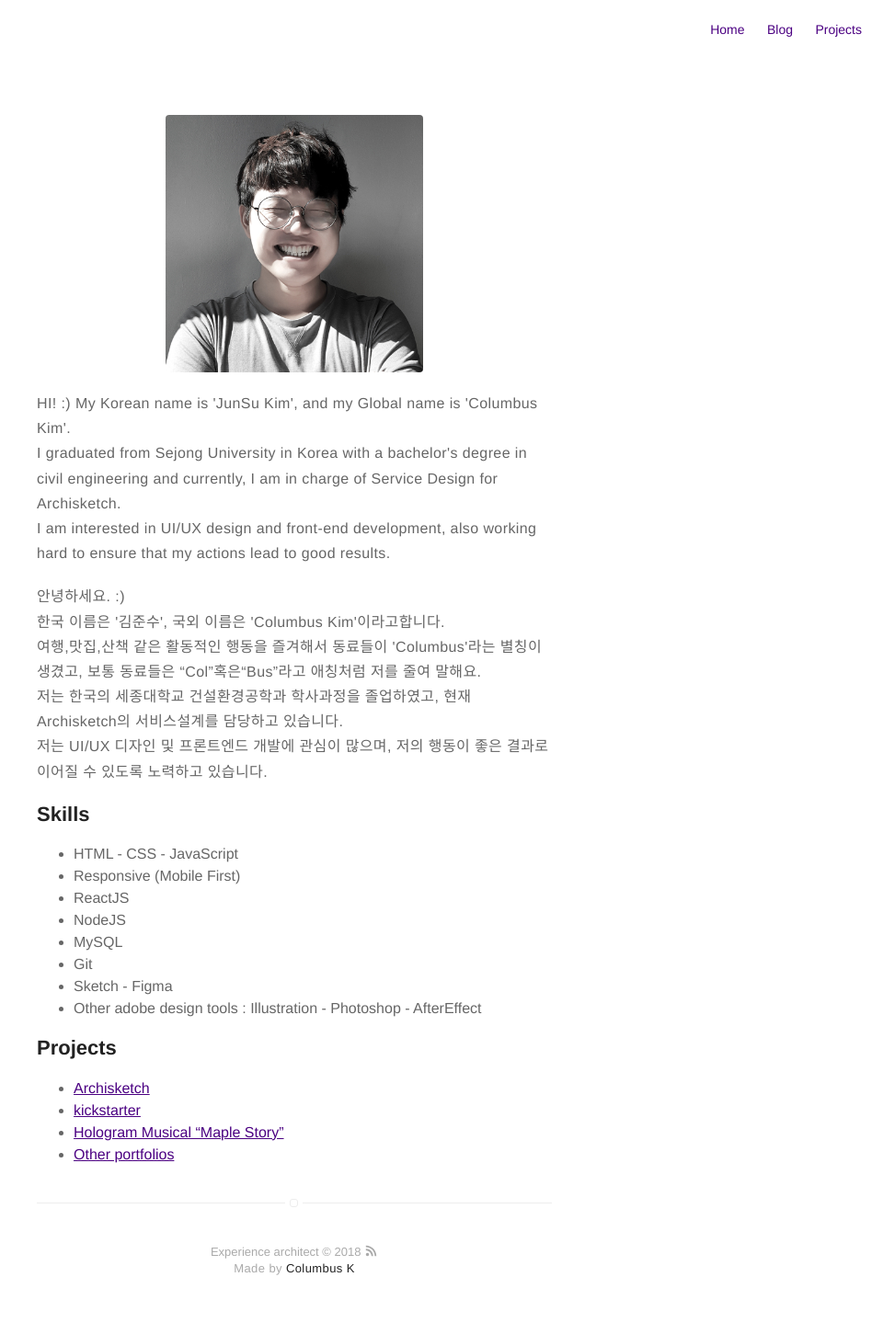
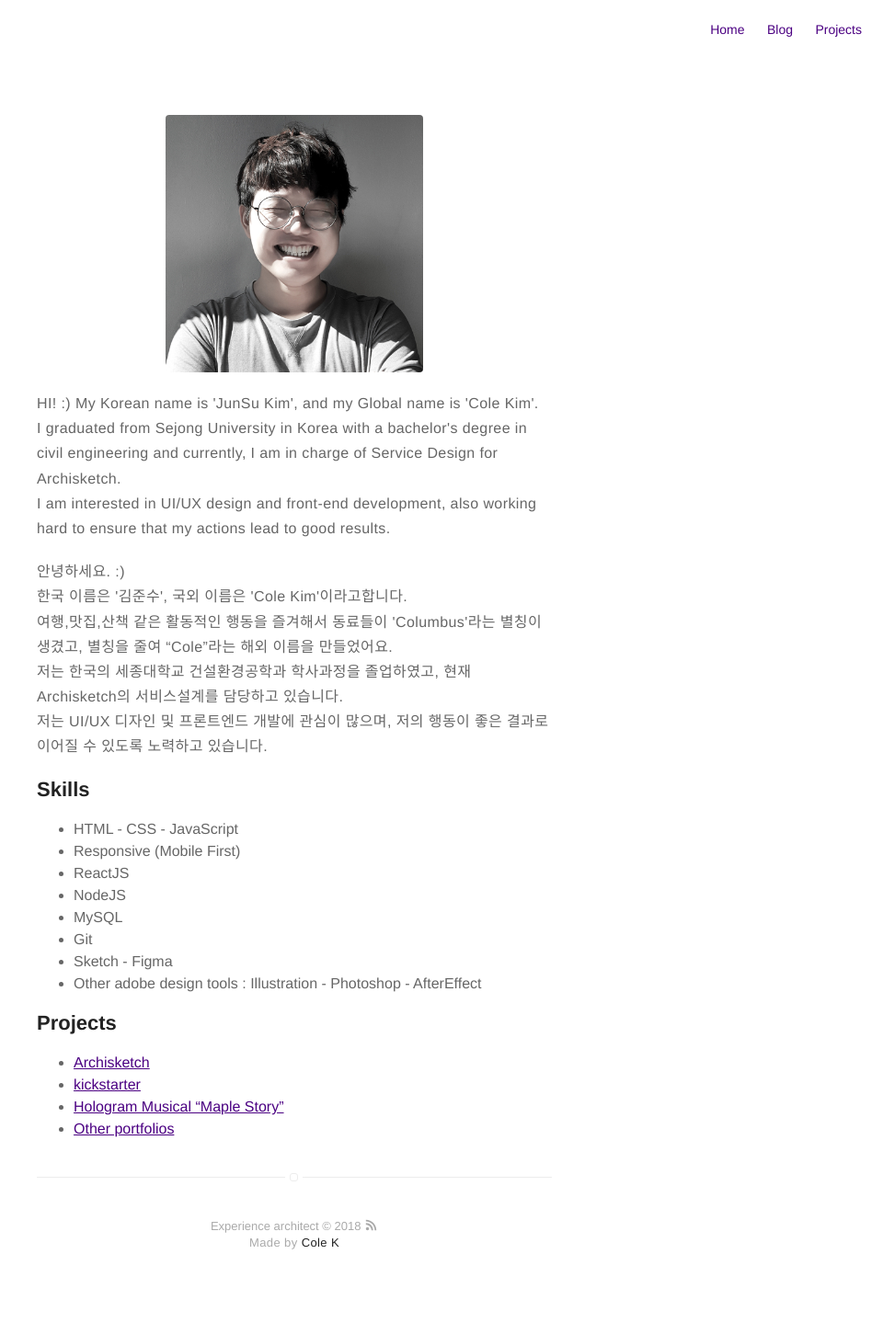
Before and after one commit to banjag954/banjag954.github.io, a Jekyll site: the page built from about.md, in a window 1280 px wide. Shown: the whole page at 92% size, without its empty margins (320-1280 px from the left). Built offline with Jekyll 4.4.1, drawn with Linux system fonts in a browser that asks for light colours; after the commit the page ends 1423 px from its top, so only the background shows below that.

Commit message:
profile_edit

```diff
--- a/_config.yml
+++ b/_config.yml
@@ -2,7 +2,7 @@ remote_theme: sergiokopplin/indigo
 
 # main text of home
 name: Experience architect
-bio: Hi :) my name is Columbus Kim <br /> I like to eat unique food & see artworks
+bio: Hi :) my name is Cole Kim <br /> I like to eat unique food & see artworks
 
 # twitter summary info
 description: A blog about technology and stuff related
@@ -59,8 +59,8 @@ email: banjag954@naver.com
 
 authors:
     Columbus:
-        name: Columbus(Junsu) Kim <br />
-        bio: Hi :) I'm Columbus Kim, I love to eat the traditional and unique food in the world.
+        name: Cole(Junsu) Kim <br />
+        bio: Hi :) I'm Cole Kim, I love to eat the traditional and unique food in the world.
 
         external-image: false
         picture: assets/images/profile.jpg
--- a/_includes/footer.html
+++ b/_includes/footer.html
@@ -2,6 +2,6 @@
     {{ site.name }} © {{ site.time | date: '%Y' }} <a class="link" href="{{ site.url }}/feed.xml" target="_blank"><svg class="icon icon-rss"><use xlink:href="#icon-rss"></use></svg></a>
 
     <p class="extra">
-        Made by <a class="link" href="https://github.com/banjag954">Columbus K</a>
+        Made by <a class="link" href="https://github.com/banjag954">Cole K</a>
     </p>
 </footer>
--- a/about.md
+++ b/about.md
@@ -4,13 +4,13 @@ layout: page
 ---
 ![Profile Image]({{ site.url }}/{{ site.picture_02 }})
 
-<p>HI! :) My Korean name is 'JunSu Kim', and my Global name is 'Columbus Kim'.<br />
+<p>HI! :) My Korean name is 'JunSu Kim', and my Global name is 'Cole Kim'.<br />
 I graduated from Sejong University in Korea with a bachelor's degree in civil engineering and currently, I am in charge of Service Design for Archisketch.<br />
 I am interested in UI/UX design and front-end development, also working hard to ensure that my actions lead to good results.</p>
 
 <p>안녕하세요. :) <br />
-한국 이름은 '김준수', 국외 이름은 'Columbus Kim'이라고합니다.<br />
-여행,맛집,산책 같은 활동적인 행동을 즐겨해서 동료들이 'Columbus'라는 별칭이 생겼고, 보통 동료들은 “Col”혹은“Bus”라고 애칭처럼 저를 줄여 말해요.<br />
+한국 이름은 '김준수', 국외 이름은 'Cole Kim'이라고합니다.<br />
+여행,맛집,산책 같은 활동적인 행동을 즐겨해서 동료들이 'Columbus'라는 별칭이 생겼고, 별칭을 줄여 “Cole”라는 해외 이름을 만들었어요.<br />
 저는 한국의 세종대학교 건설환경공학과 학사과정을 졸업하였고, 현재 Archisketch의 서비스설계를 담당하고 있습니다.<br />
 저는 UI/UX 디자인 및 프론트엔드 개발에 관심이 많으며, 저의 행동이 좋은 결과로 이어질 수 있도록 노력하고 있습니다.</p>
 
```
